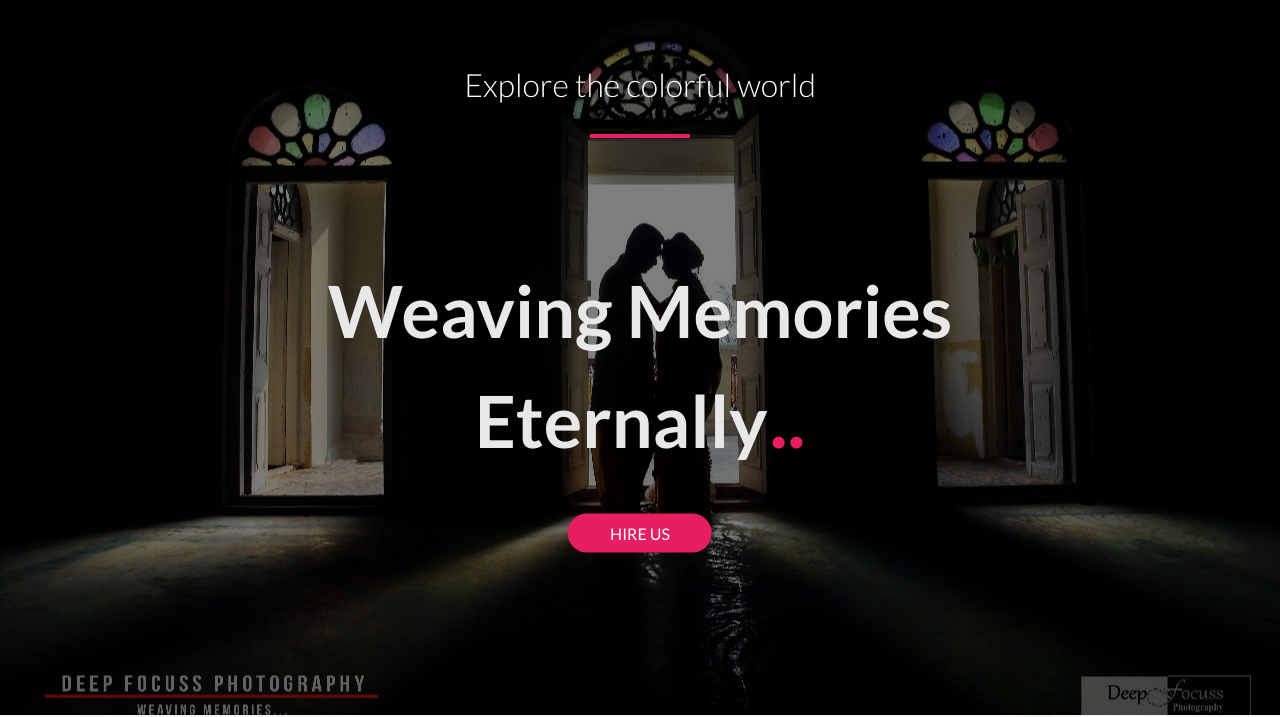
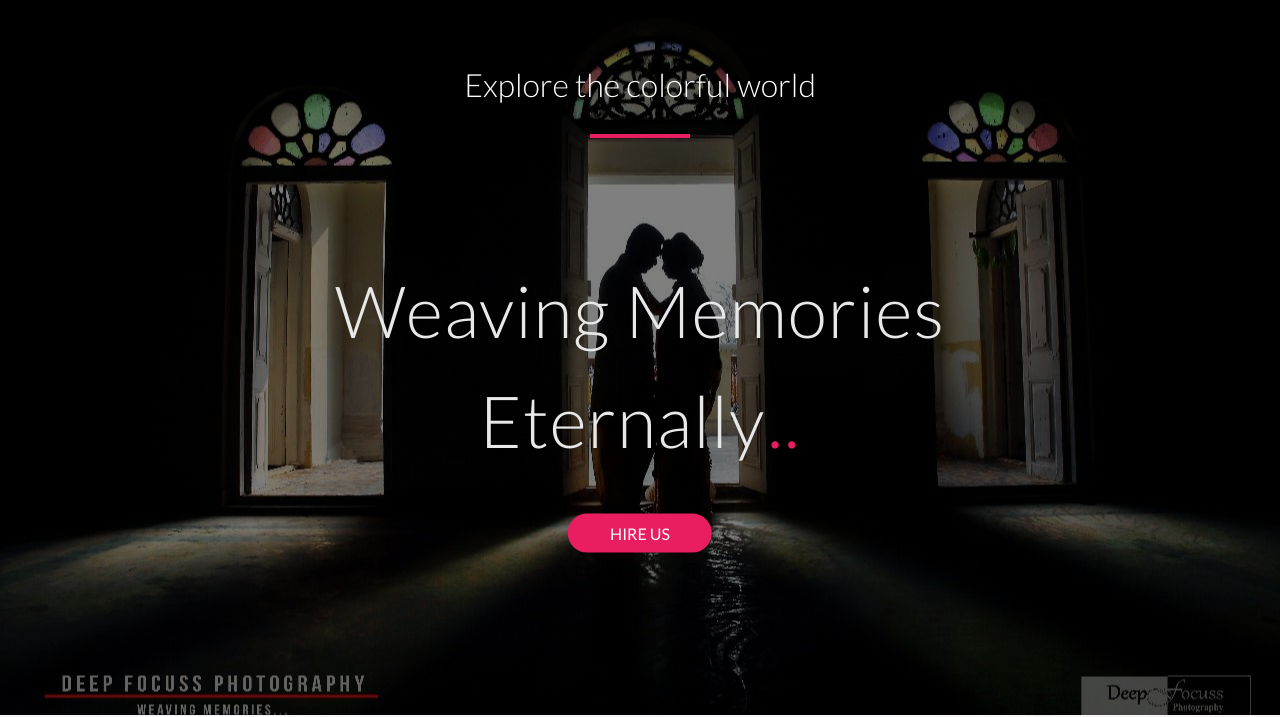
Before and after one commit to Amitavo/Deepfocuss, a website: page index.html in a window 1280 px wide. Shown: the part 85-802 px from the top of the page. Drawn offline with Linux system fonts and the light colour scheme; a web font is replaced by a local one.

Commit message:
Minor changes

```diff
--- a/resources/css/style.css
+++ b/resources/css/style.css
@@ -112,9 +112,10 @@ input[type=submit]:active {
 
 h1 {
     font-size: 450%;
-    font-weight: 700;
+    font-weight: 300;
     /* font-family: 'Dancing Script', cursive; */
     line-height: 150%;
+    letter-spacing: .3px;
 }
 
 h2 {
@@ -304,7 +305,7 @@ nav ul:last-child {
 
 .hero-text {
     /* text-transform: uppercase; */
-    /* letter-spacing: 1px; */
+    letter-spacing: 1px;
 }
 
 .hero-text-box .btn-full {
```
